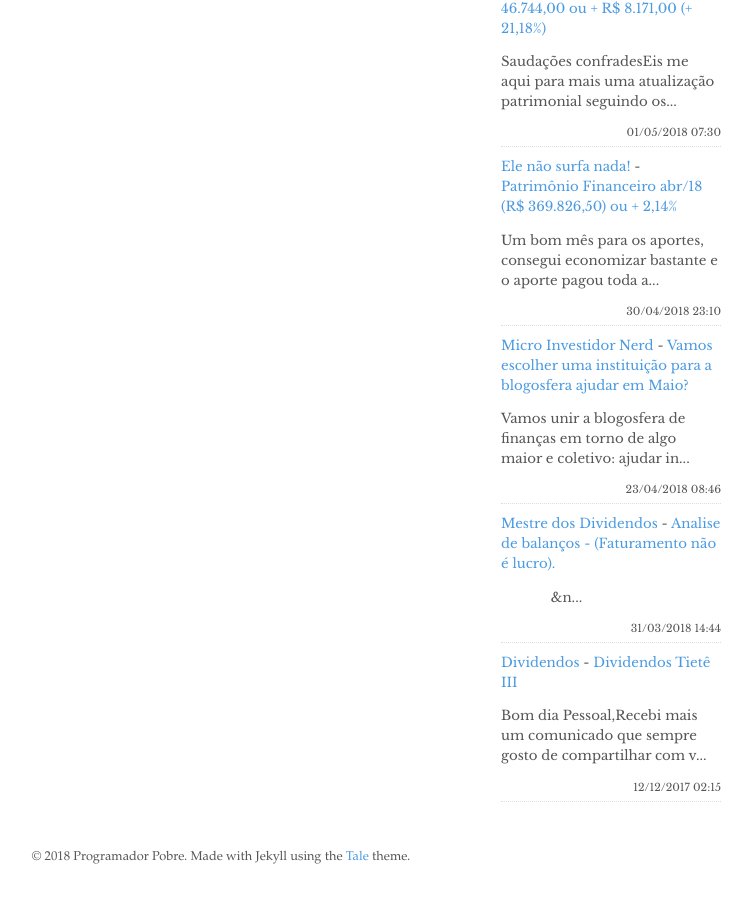
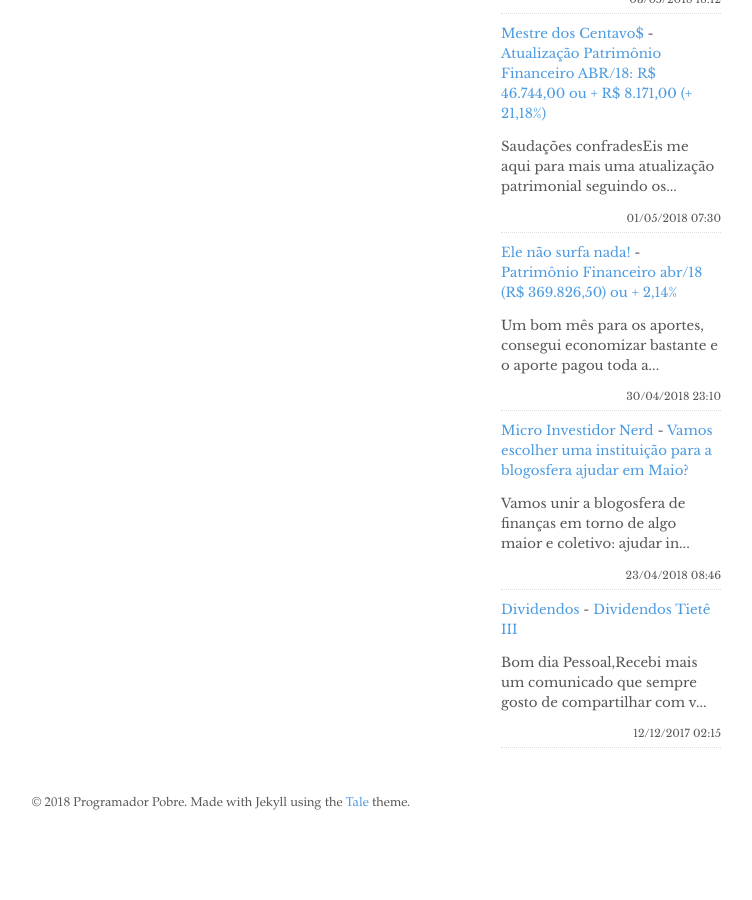
Before and after one commit to programadorpobre/programadorpobre.github.io, a Jekyll site: the page built from index.html, in a window 1280 px wide and 900 px high, scrolled down 977 px. Shown: the whole window, without its empty margins (419-1171 px from the left). Built offline with Jekyll 4.4.1, drawn with Linux system fonts in a browser that asks for light colours; the list of posts is cut into pages by our own code; comment, search, counter and statistics services are not loaded; after the commit the page ends 1823 px from its top, so only the background shows below that; some of the changed text lies outside the part shown.

Commit message:
[ci skip] travis #286

```diff
--- a/_includes/feed-entries.html
+++ b/_includes/feed-entries.html
@@ -1,3 +1,8 @@
+<div class="feed-entry">
+    <a class="feed-entry-site-name" href="https://mestredosdividendos.blogspot.com/">Mestre dos Dividendos</a> - <a class="feed-entry-title" href="https://mestredosdividendos.blogspot.com/2018/05/fui-varrido-da-bolsa.html">Fui varrido da bolsa.</a>
+    <p class="feed-entry-summary"></p>
+    <time datetime="2018-05-17T14:21:00.001-07:00">17/05/2018 14:21</time>
+</div>
 <div class="feed-entry">
     <a class="feed-entry-site-name" href="https://alemdapoupanca.blogspot.com/">Além da poupança</a> - <a class="feed-entry-title" href="https://alemdapoupanca.blogspot.com/2018/05/sumiu-da-prateleira-o-livro-warren.html">Sumiu da prateleira o livro Warren Buffett e a análise de balanços!!!</a>
     <p class="feed-entry-summary">       Normal  0      21      false  false  false    PT-BR  X-NONE  X-NONE      ...</p>
@@ -34,11 +39,6 @@
     <time datetime="2018-04-23T08:46:00.000-07:00">23/04/2018 08:46</time>
 </div>
 <div class="feed-entry">
-    <a class="feed-entry-site-name" href="https://mestredosdividendos.blogspot.com/">Mestre dos Dividendos</a> - <a class="feed-entry-title" href="https://mestredosdividendos.blogspot.com/2018/03/analise-de-balancos-faturamento-nao-e.html">Analise de balanços -  (Faturamento não é lucro).</a>
-    <p class="feed-entry-summary">&nbsp;&nbsp;&nbsp;&nbsp;&nbsp;&nbsp;&nbsp;&nbsp;&nbsp;&nbsp;&nbsp;&nbsp;&nbsp;&n...</p>
-    <time datetime="2018-03-31T14:44:00.001-07:00">31/03/2018 14:44</time>
-</div>
-<div class="feed-entry">
     <a class="feed-entry-site-name" href="http://bonsdividendos.blogspot.com/">Dividendos</a> - <a class="feed-entry-title" href="http://bonsdividendos.blogspot.com/2017/12/dividendos-tiete-iii.html">Dividendos Tietê III</a>
     <p class="feed-entry-summary">Bom dia Pessoal,Recebi mais um comunicado que sempre gosto de compartilhar com v...</p>
     <time datetime="2017-12-12T02:15:00.001-08:00">12/12/2017 02:15</time>
```
